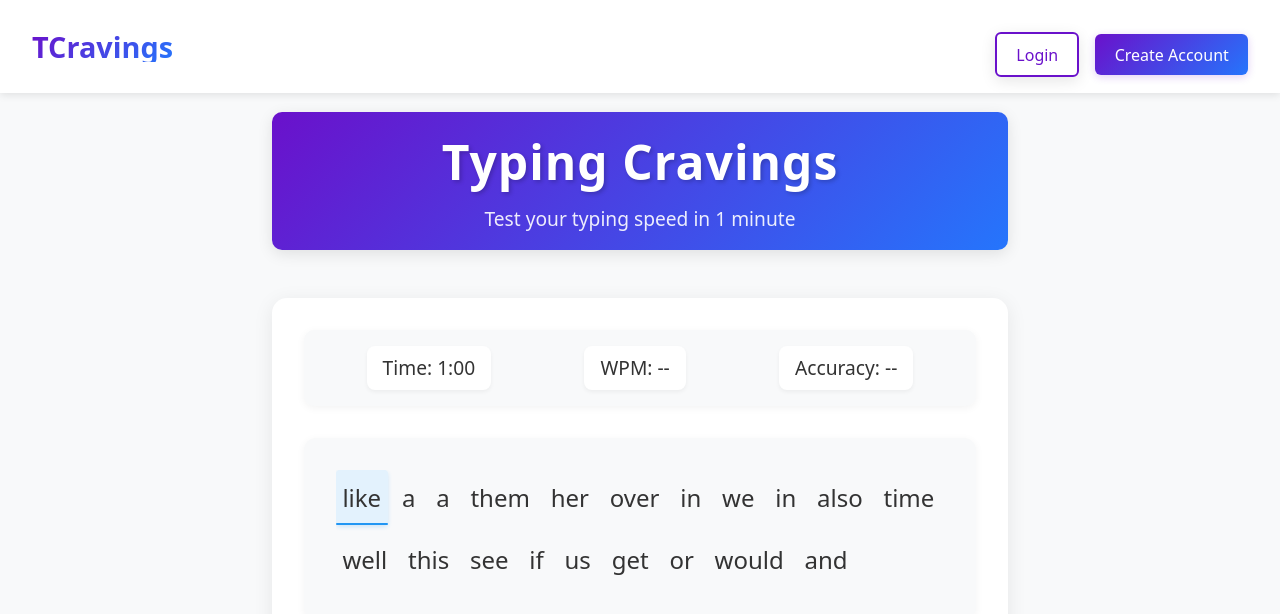
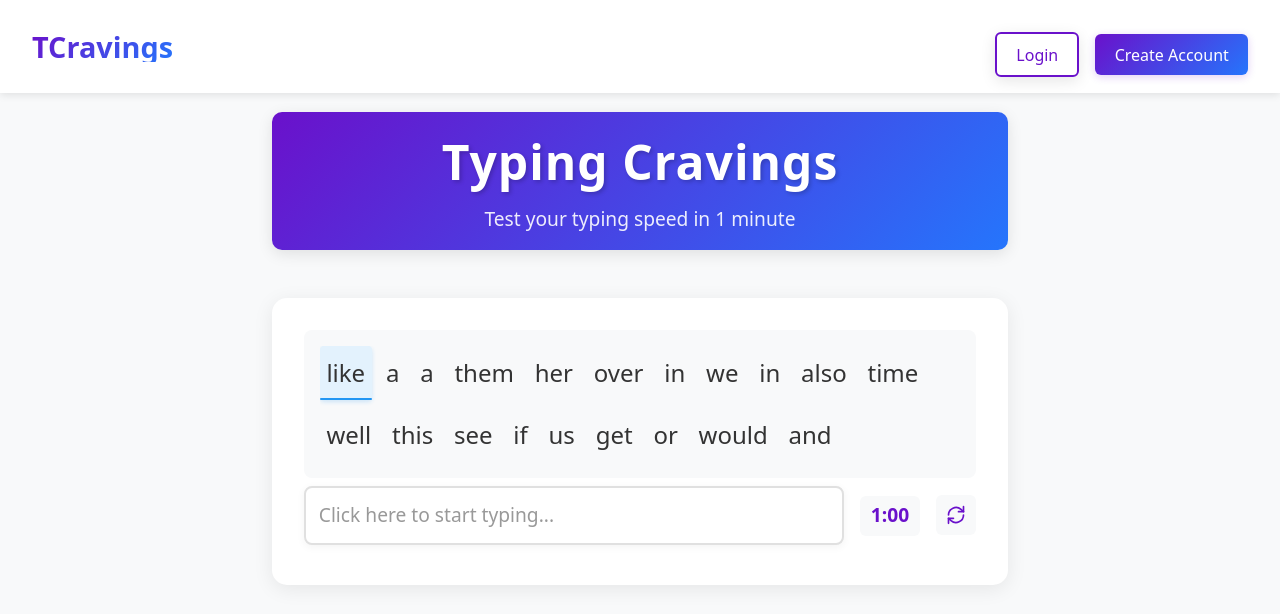
Before and after one commit to vincenttwizere/Typing-Cravings, a React (Vite) app: page / in a window 1280 px wide. Shown: the top 614 px of the page. Built offline with nearby package versions, Linux system fonts and the light colour scheme.

Commit message:
improve refresh button alignment and hover effect

```diff
--- a/src/App.css
+++ b/src/App.css
@@ -184,13 +184,85 @@ h1 {
   box-shadow: 0 2px 4px rgba(0, 0, 0, 0.05);
 }
 
+.typing-area-header {
+  display: flex;
+  align-items: center;
+  gap: 1rem;
+  margin-bottom: 1rem;
+  padding: 0.5rem;
+  background: white;
+  border-radius: 8px;
+  box-shadow: 0 2px 8px rgba(0, 0, 0, 0.05);
+}
+
+.typing-controls {
+  display: flex;
+  align-items: center;
+  gap: 1rem;
+  margin: 0.5rem 0;
+}
+
+.controls-right {
+  display: flex;
+  align-items: center;
+  gap: 1rem;
+  height: 40px;
+}
+
+.timer {
+  font-size: 1.2rem;
+  font-weight: 600;
+  color: #6a11cb;
+  background: #f8f9fa;
+  border-radius: 6px;
+  min-width: 60px;
+  height: 40px;
+  display: flex;
+  align-items: center;
+  justify-content: center;
+}
+
+.refresh-btn {
+  background: #f8f9fa;
+  border: none;
+  cursor: pointer;
+  color: #6a11cb;
+  transition: all 0.3s ease;
+  display: flex;
+  align-items: center;
+  justify-content: center;
+  box-shadow: none;
+  border-radius: 6px;
+  min-width: 40px;
+  height: 40px;
+  outline: none;
+  padding: 0;
+  margin-top: -2px;
+}
+
+.refresh-btn:focus {
+  outline: none;
+  border: none;
+  box-shadow: none;
+}
+
+.refresh-btn:hover {
+  color: #6a11cb;
+  background: #f0f0f0;
+  box-shadow: none;
+}
+
+.refresh-btn svg {
+  width: 20px;
+  height: 20px;
+}
+
 .text-display {
+  flex: 1;
   background: #f8f9fa;
-  border-radius: 12px;
-  padding: 2rem;
-  margin-bottom: 2rem;
-  box-shadow: 0 2px 8px rgba(0, 0, 0, 0.05);
-  min-height: 150px;
+  border-radius: 8px;
+  padding: 1rem;
+  min-height: 60px;
   display: flex;
   align-items: center;
 }
@@ -405,35 +477,61 @@ button:active {
 
 .input-display {
   background: white;
-  padding: 1.5rem;
+  padding: 0.8rem;
   border-radius: 8px;
-  margin: 1rem 0;
   box-shadow: 0 2px 8px rgba(0, 0, 0, 0.05);
-  min-height: 60px;
+  min-height: 40px;
   display: flex;
   align-items: center;
-  justify-content: center;
-  font-size: 1.5rem;
+  justify-content: flex-start;
+  font-size: 1.2rem;
   color: #333;
   cursor: text;
   outline: none;
   transition: all 0.3s ease;
+  border: 2px solid #e0e0e0;
+  text-align: left;
+  position: relative;
+  flex: 1;
 }
 
 .input-display:focus {
   box-shadow: 0 2px 12px rgba(33, 150, 243, 0.2);
-  border: 2px solid #2196F3;
+  border-color: #2196F3;
+}
+
+.input-display::before {
+  content: 'Click here to start typing...';
+  position: absolute;
+  left: 0.8rem;
+  color: #999;
+  pointer-events: none;
+}
+
+.input-display:focus::before {
+  display: none;
 }
 
 .typed-text {
-  color: #2196F3;
+  color: #333;
   font-weight: 500;
+  background: none;
+  border: none;
+  outline: none;
+  flex: 1;
+  text-align: left;
+  font-size: 1.2rem;
+  padding: 0;
+  margin: 0;
+  position: relative;
+  z-index: 1;
 }
 
 .cursor {
   color: #2196F3;
   animation: blink 1s infinite;
   margin-left: 2px;
+  font-weight: 500;
 }
 
 @keyframes blink {
--- a/src/components/TypingGame.jsx
+++ b/src/components/TypingGame.jsx
@@ -41,6 +41,12 @@ const TypingGame = () => {
     setWords(initialWords)
     setCurrentWord(initialWords[0])
   }, [])
+
+  const formatTime = (seconds) => {
+    const minutes = Math.floor(seconds / 60)
+    const remainingSeconds = seconds % 60
+    return `${minutes}:${remainingSeconds.toString().padStart(2, '0')}`
+  }
 
   useEffect(() => {
     let interval
@@ -106,30 +112,8 @@ const TypingGame = () => {
     setGameStarted(false)
   }
 
-  const formatTime = (seconds) => {
-    const minutes = Math.floor(seconds / 60)
-    const remainingSeconds = seconds % 60
-    return `${minutes}:${remainingSeconds.toString().padStart(2, '0')}`
-  }
-
   return (
     <div className="typing-game">
-      <div className="stats">
-        <p>Time: {formatTime(time)}</p>
-        <p>WPM: {showResults ? wpm : '--'}</p>
-        <p>Accuracy: {showResults ? `${accuracy}%` : '--'}</p>
-      </div>
-      {showResults && (
-        <div className="results">
-          <h2>Result Screenshot</h2>
-          <p className="wpm-display">{wpm} WPM</p>
-          <p>Keystrokes ({totalWords} | {totalWords - correctWords}) {totalWords}</p>
-          <p>Accuracy {accuracy}%</p>
-          <p>Correct words {correctWords}</p>
-          <p>Wrong words {totalWords - correctWords}</p>
-          <button onClick={handleRestart}>Try Again</button>
-        </div>
-      )}
       <div className="text-display">
         <div className="word-line">
           {words.slice(0, 20).map((word, index) => (
@@ -147,6 +131,7 @@ const TypingGame = () => {
           ))}
         </div>
       </div>
+      <div className="typing-controls">
         <div
           className="input-display"
           tabIndex={0}
@@ -157,6 +142,29 @@ const TypingGame = () => {
           <span className="typed-text">{input}</span>
           <span className="cursor">|</span>
         </div>
+        <div className="controls-right">
+          <div className="timer">{formatTime(time)}</div>
+          <button className="refresh-btn" onClick={handleRestart}>
+            <svg xmlns="http://www.w3.org/2000/svg" width="24" height="24" viewBox="0 0 24 24" fill="none" stroke="currentColor" strokeWidth="2" strokeLinecap="round" strokeLinejoin="round">
+              <path d="M21 2v6h-6"></path>
+              <path d="M3 12a9 9 0 0 1 15-6.7L21 8"></path>
+              <path d="M3 22v-6h6"></path>
+              <path d="M21 12a9 9 0 0 1-15 6.7L3 16"></path>
+            </svg>
+          </button>
+        </div>
+      </div>
+      {showResults && (
+        <div className="results">
+          <h2>Result Screenshot</h2>
+          <p className="wpm-display">{wpm} WPM</p>
+          <p>Keystrokes ({totalWords} | {totalWords - correctWords}) {totalWords}</p>
+          <p>Accuracy {accuracy}%</p>
+          <p>Correct words {correctWords}</p>
+          <p>Wrong words {totalWords - correctWords}</p>
+          <button onClick={handleRestart}>Try Again</button>
+        </div>
+      )}
     </div>
   )
 }
```
Lines whose indentation alone changed are shown as unchanged.
